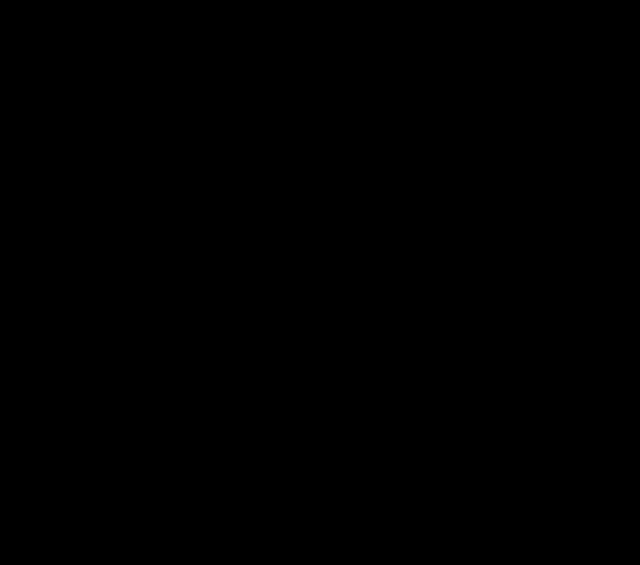
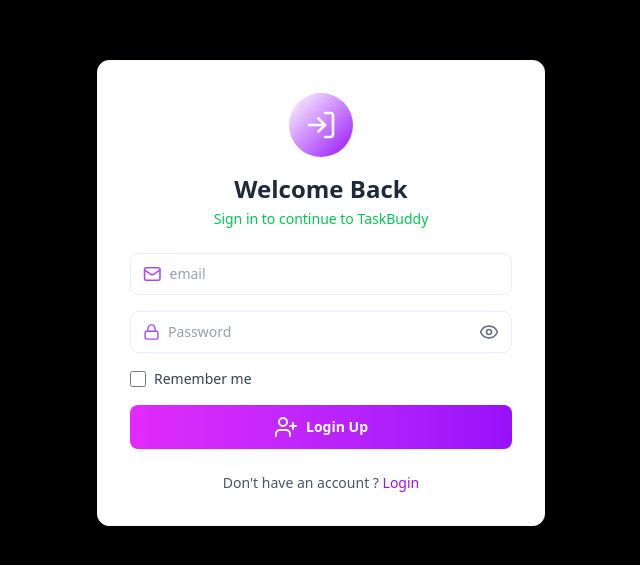
Before and after one commit to saurabhjaykar1603/TaskBuddyMern, a React app in the folder client/: page /login in a window 1280 px wide. Shown: the part 107-672 px from the top of the page, without its empty margins (319-959 px from the left). Built offline with nearby package versions, Linux system fonts and the light colour scheme; the HTML template or start-up script is replaced by a standard one.

Commit message:
ref : add ui changes and _id to id

```diff
--- a/client/src/components/Login.jsx
+++ b/client/src/components/Login.jsx
@@ -1,11 +1,197 @@
-import React from 'react'
+/* eslint-disable no-unused-vars */
+import { Eye, EyeOff, Lock, LogIn, Mail,UserPlus } from "lucide-react";
+import React, { useEffect, useState } from "react";
+import { toast, ToastContainer } from "react-toastify";
+import { Inputwrapper, BUTTONCLASSES } from "../assets/dummy";
+import { useNavigate } from "react-router-dom";
+import axios from "axios";
 
-function Login() {
+const INITIAL_FORM = {
+  email: "",
+  password: "",
+};
+function Login({ onSubmit, onSwitchMode }) {
+  const navigate = useNavigate();
+  const [showPassword, setShowPassword] = useState(false);
+  const [rememberMe, setRememberMe] = useState(false);
+  const [formData, setFormData] = useState(INITIAL_FORM);
+  const [loading, setLoading] = useState(false);
+
+  useEffect(() => {
+    const token = localStorage.getItem("token");
+    const userId = localStorage.getItem("userId");
+    if (token) {
+      async () => {
+        try {
+          const { data } = await axios.get(
+            `${import.meta.env.VITE_API_URL}/api/v1/users/me`,
+            formData
+          );
+          if (data?.success) {
+            onSubmit({ token, userId, ...data?.user });
+            toast.success("Session restored redirecting");
+            navigate("/");
+          } else {
+            localStorage.clear();
+          }
+        } catch (e) {
+          console.log(e);
+
+          localStorage.clear();
+        }
+      };
+    }
+  }, [navigate, onSubmit]);
+
+  const handleSwitchMode = () => {
+    toast.dismiss();
+    onSwitchMode?.();
+  };
+
+  const handleSubmit = async (e) => {
+    e.preventDefault();
+
+    if (!rememberMe) {
+      toast.error("You must enable 'Remember Me' to login");
+      return;
+    }
+
+    setLoading(true);
+
+    try {
+      const { data } = await axios.post(
+        `${import.meta.env.VITE_API_URL}/api/v1/users/login`,
+        formData
+      );
+
+      if (!data.token) {
+        throw new Error(data.message || "Login failed");
+      }
+console.log(data);
+
+      localStorage.setItem("token", data.token);
+      localStorage.setItem("userId", data?.user?.id);
+
+      setFormData(INITIAL_FORM);
+
+      onSubmit?.({
+        token: data?.token,
+        userId: data?.user?.id,
+        ...data.user,
+      });
+      toast.success("Login Successful");
+
+      setTimeout(() => {
+        navigate("/");
+      }, 1000);
+    } catch (error) {
+      console?.error("Login error:", error);
+      toast.error(
+        error?.response?.data?.message || "Login failed. Please try again."
+      );
+    } finally {
+      setLoading(false);
+    }
+  };
+  const fields = [
+    {
+      name: "email",
+      type: "email",
+      placeholder: "email",
+      icon: Mail,
+    },
+    {
+      name: "password",
+      type: showPassword ? "text" : "password",
+      placeholder: "Password",
+      icon: Lock,
+      isPassword: true,
+    },
+  ];
   return (
-    <div>
+    <div className="max-w-md bg-white w-full shadow-lg border border-purple-50 rounded-xl p-8">
+      <ToastContainer position="top-center " autoClose={3000} hideProgressBar />
+      <div className="mb-6 text-center">
+        <div className="w-16 h-16 bg-gradient-to-br from-fuchsia-50-500 to-purple-600 rounded-full mx-auto flex items-center justify-center mb-4">
+          <LogIn className="w-8 h-8 text-white" />
+        </div>
+        <h2 className="text-2xl font-bold text-gray-800"> Welcome Back</h2>
+        <p className="text-green-500 text-sm mt-1">
+          Sign in to continue to TaskBuddy
+        </p>
+      </div>
 
+      <form onSubmit={handleSubmit} className="space-y-4">
+        {fields.map(({ name, type, placeholder, icon: Icon, isPassword }) => (
+          <div key={name} className={Inputwrapper}>
+            <Icon className="text-purple-500 w-5 h-5 mr-2" />
+            <input
+              type={type}
+              placeholder={placeholder}
+              value={formData[name]}
+              onChange={(e) =>
+                setFormData({ ...formData, [name]: e.target.value })
+              }
+              className="w-full focus:outline-none text-sm text-gray-700"
+              required
+            />
+            {isPassword && (
+              <button
+                className="ml-2 text-gray-500 hover:text-purple-500 transition-colors"
+                type="button"
+                onClick={() => {
+                  setShowPassword((prev) => !prev);
+                }}
+              >
+                {showPassword ? (
+                  <EyeOff className="w-5 h-5 " />
+                ) : (
+                  <Eye className="w-5 h-5 " />
+                )}
+              </button>
+            )}
+          </div>
+        ))}
+        <div className="flex items-center">
+          <input
+            type="checkbox"
+            id="rememberMe"
+            checked={rememberMe}
+            onChange={() => {
+              setRememberMe((prev) => !prev);
+            }}
+            className="h-4 w-4 text-purple-500 focus:ring-purple-400 border-gray-300 rounded"
+            required
+          />
+          <label
+            htmlFor="rememberMe"
+            className="ml-2 block text-sm text-gray-700"
+          >
+            Remember me
+          </label>
+        </div>
+        <button type="submit" className={BUTTONCLASSES} disabled={loading}>
+          {loading ? (
+            "Logging Up..."
+          ) : (
+            <>
+              <UserPlus className="w- h4" />
+              Login Up
+            </>
+          )}
+        </button>
+        <p className="text-center text-sm text-gray-600 mt-6">
+          Don't have an account ?{" "}
+          <button
+            onClick={handleSwitchMode}
+            className="text-purple-600 hover:text-purple-700 hover:underline font-medium transition-colors"
+          >
+            Login
+          </button>
+        </p>
+      </form>
     </div>
-  )
+  );
 }
 
-export default Login
+export default Login;
```
